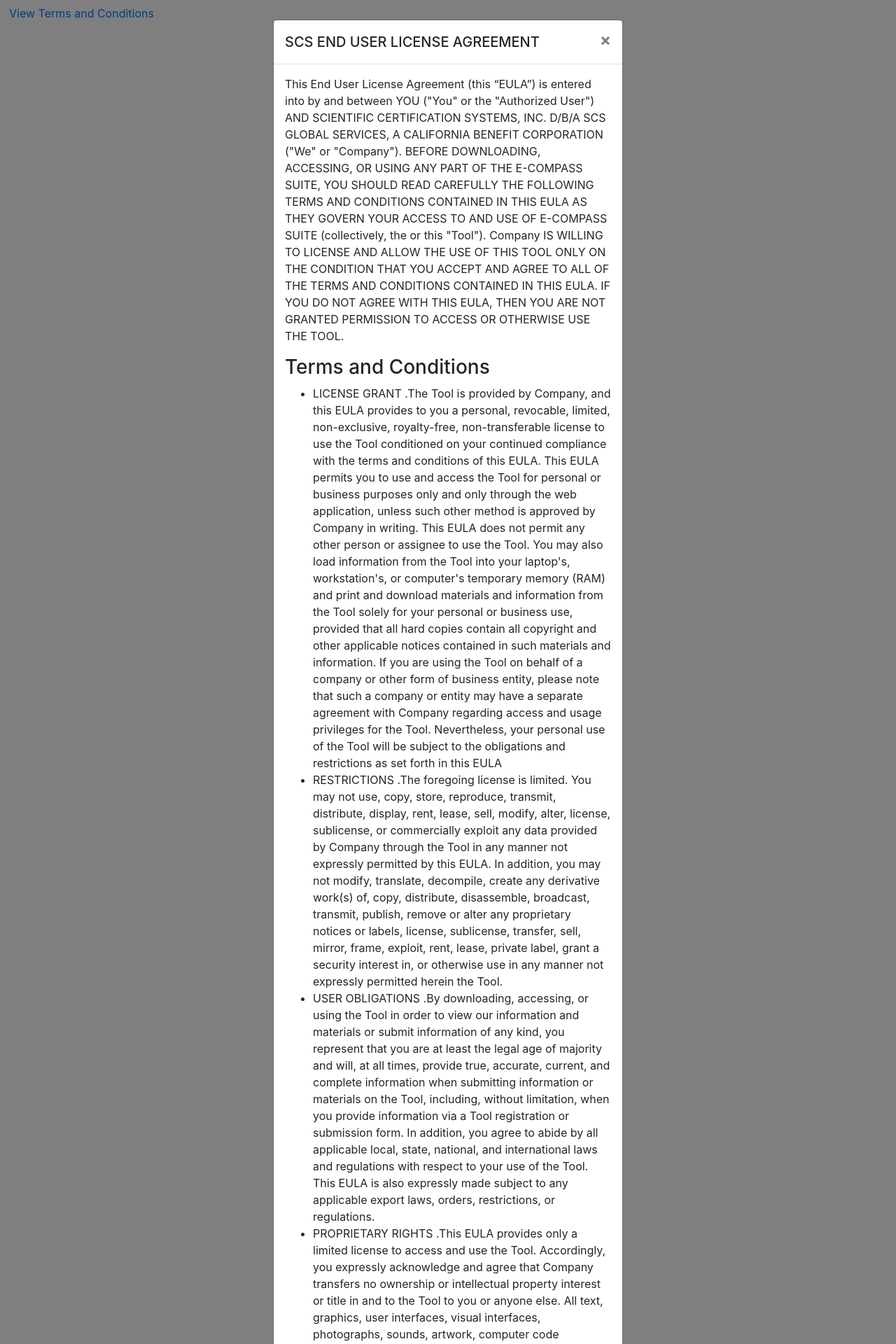
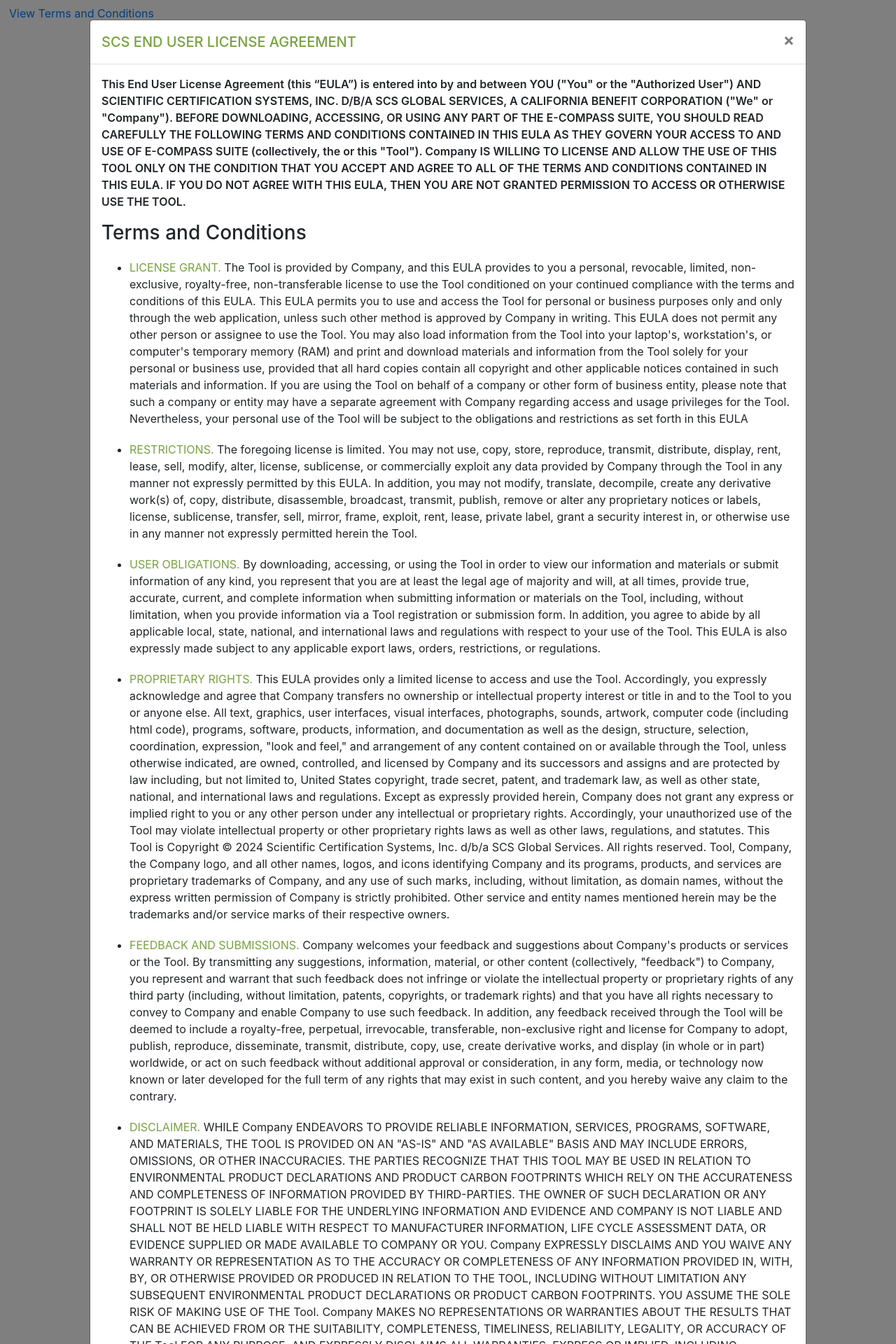
Before and after one commit to abhilash-1411/-Frontend-Redesign, a Flask app: page /termsandcondition in a window 1280 px wide, after a click on "View Terms and Conditions". Shown: the top 1920 px of the page at 70% size. Run offline with Flask 3, Linux system fonts and the light colour scheme; some libraries are stand-ins or nearby versions.

Commit message:
term & condition design fixed

```diff
--- a/templates/termsandconditionmodal.html
+++ b/templates/termsandconditionmodal.html
@@ -11,6 +11,22 @@
     <script src="https://code.jquery.com/jquery-3.5.1.slim.min.js"></script>
     <script src="https://cdn.jsdelivr.net/npm/@popperjs/core@2.5.4/dist/umd/popper.min.js"></script>
     <script src="https://stackpath.bootstrapcdn.com/bootstrap/4.5.2/js/bootstrap.min.js"></script>
+
+    <style>
+      .condition-dialog {
+        max-width: 80%; /* Set the width to 80% */
+      }
+      .modal-title{
+        color: #78A240;
+      }
+      p{
+        font-size: 16px;
+        font-weight: 600;
+      }
+      li{
+        margin: 20px 0;
+      }
+    </style>
   </head>
   <body>
     <!-- Trigger Button in Footer -->
@@ -34,10 +50,10 @@
       aria-labelledby="eulaModalLabel"
       aria-hidden="true"
     >
-      <div class="modal-dialog modal-dialog-scrollable" role="document">
+    <div class="modal-dialog condition-dialog modal-dialog-scrollable" role="document">
         <div class="modal-content">
           <div class="modal-header">
-            <h5 class="modal-title" id="eulaModalLabel">
+            <h5 class=" modal-title" id="eulaModalLabel">
               SCS END USER LICENSE AGREEMENT
             </h5>
             <button
@@ -70,7 +86,7 @@
 
             <ul>
               <li>
-                LICENSE GRANT .The Tool is provided by Company, and this EULA
+                <spam class="modal-title">LICENSE GRANT.</spam> The Tool is provided by Company, and this EULA
                 provides to you a personal, revocable, limited, non-exclusive,
                 royalty-free, non-transferable license to use the Tool
                 conditioned on your continued compliance with the terms and
@@ -93,7 +109,7 @@
               </li>
 
               <li>
-                RESTRICTIONS .The foregoing license is limited. You may not use,
+                <spam class="modal-title">RESTRICTIONS.</spam> The foregoing license is limited. You may not use,
                 copy, store, reproduce, transmit, distribute, display, rent,
                 lease, sell, modify, alter, license, sublicense, or commercially
                 exploit any data provided by Company through the Tool in any
@@ -108,7 +124,7 @@
               </li>
 
               <li>
-                USER OBLIGATIONS .By downloading, accessing, or using the Tool
+                <spam class="modal-title">USER OBLIGATIONS.</spam> By downloading, accessing, or using the Tool
                 in order to view our information and materials or submit
                 information of any kind, you represent that you are at least the
                 legal age of majority and will, at all times, provide true,
@@ -122,8 +138,8 @@
                 orders, restrictions, or regulations.
               </li>
 
-              <li>
-                PROPRIETARY RIGHTS .This EULA provides only a limited license to
+              <li><spam class="modal-title">PROPRIETARY RIGHTS.</spam>
+                This EULA provides only a limited license to
                 access and use the Tool. Accordingly, you expressly acknowledge
                 and agree that Company transfers no ownership or intellectual
                 property interest or title in and to the Tool to you or anyone
@@ -154,8 +170,8 @@
                 trademarks and/or service marks of their respective owners.
               </li>
 
-              <li>
-                FEEDBACK AND SUBMISSIONS .Company welcomes your feedback and
+              <li><spam class="modal-title">FEEDBACK AND SUBMISSIONS.</spam>
+                Company welcomes your feedback and
                 suggestions about Company's products or services or the Tool. By
                 transmitting any suggestions, information, material, or other
                 content (collectively, "feedback") to Company, you represent and
@@ -176,7 +192,8 @@
               </li>
 
               <li>
-                DISCLAIMER .WHILE Company ENDEAVORS TO PROVIDE RELIABLE
+                <spam class="modal-title">DISCLAIMER.</spam>
+                WHILE Company ENDEAVORS TO PROVIDE RELIABLE
                 INFORMATION, SERVICES, PROGRAMS, SOFTWARE, AND MATERIALS, THE
                 TOOL IS PROVIDED ON AN "AS-IS" AND "AS AVAILABLE" BASIS AND MAY
                 INCLUDE ERRORS, OMISSIONS, OR OTHER INACCURACIES. THE PARTIES
@@ -208,8 +225,8 @@
                 VIRUSES OR CONTAMINATION OR DESTRUCTIVE FEATURES.
               </li>
 
-              <li>
-                LIMITATION OF LIABILITY . You expressly absolve and release
+              <li><spam class="modal-title">LIMITATION OF LIABILITY.</spam>
+                 You expressly absolve and release
                 Company from any claim of harm resulting from a cause beyond
                 Company's control, including, but not limited to, failure of
                 electronic or mechanical equipment or communication lines,
@@ -234,8 +251,8 @@
                 PRIOR THREE MONTHS.
               </li>
 
-              <li>
-                INDEMNITY .You agree to defend, indemnify, and hold harmless
+              <li><spam class="modal-title">INDEMNITY.</spam>
+                You agree to defend, indemnify, and hold harmless
                 Company, its subsidiaries, and affiliates and all of their
                 respective employees, agents, directors, officers, shareholders,
                 attorneys, successors, and assigns from and against any and all
@@ -245,8 +262,8 @@
                 you of this EULA.
               </li>
 
-              <li>
-                GOVERNING LAW .This EULA has been made in and will be construed
+              <li><spam class="modal-title">GOVERNING LAW.</spam>
+                This EULA has been made in and will be construed
                 and enforced solely in accordance with the laws of the United
                 States of America and the State of California, U.S.A. as applied
                 to agreements entered into and completely performed in the State
@@ -278,8 +295,8 @@
                 to receive a printed copy of this EULA.
               </li>
 
-              <li>
-                TERM AND TERMINATION .This EULA and your right to use the Tool
+              <li> <spam class="modal-title">TERM AND TERMINATION.</spam>
+                This EULA and your right to use the Tool
                 will take effect at the moment you click "ACCEPT" or you
                 install, access, or use the Tool and is effective until
                 terminated as set forth below. This EULA will terminate
@@ -304,8 +321,8 @@
                 survive the termination of this EULA for any reason.
               </li>
 
-              <li>
-                MISCELLANEOUS .You acknowledge that any breach, threatened or
+              <li><spam class="modal-title">MISCELLANEOUS.</spam>
+                You acknowledge that any breach, threatened or
                 actual, of this EULA will cause irreparable injury to Company,
                 such injury would not be quantifiable in monetary damages, and
                 Company would not have an adequate remedy at law. You therefore
```
